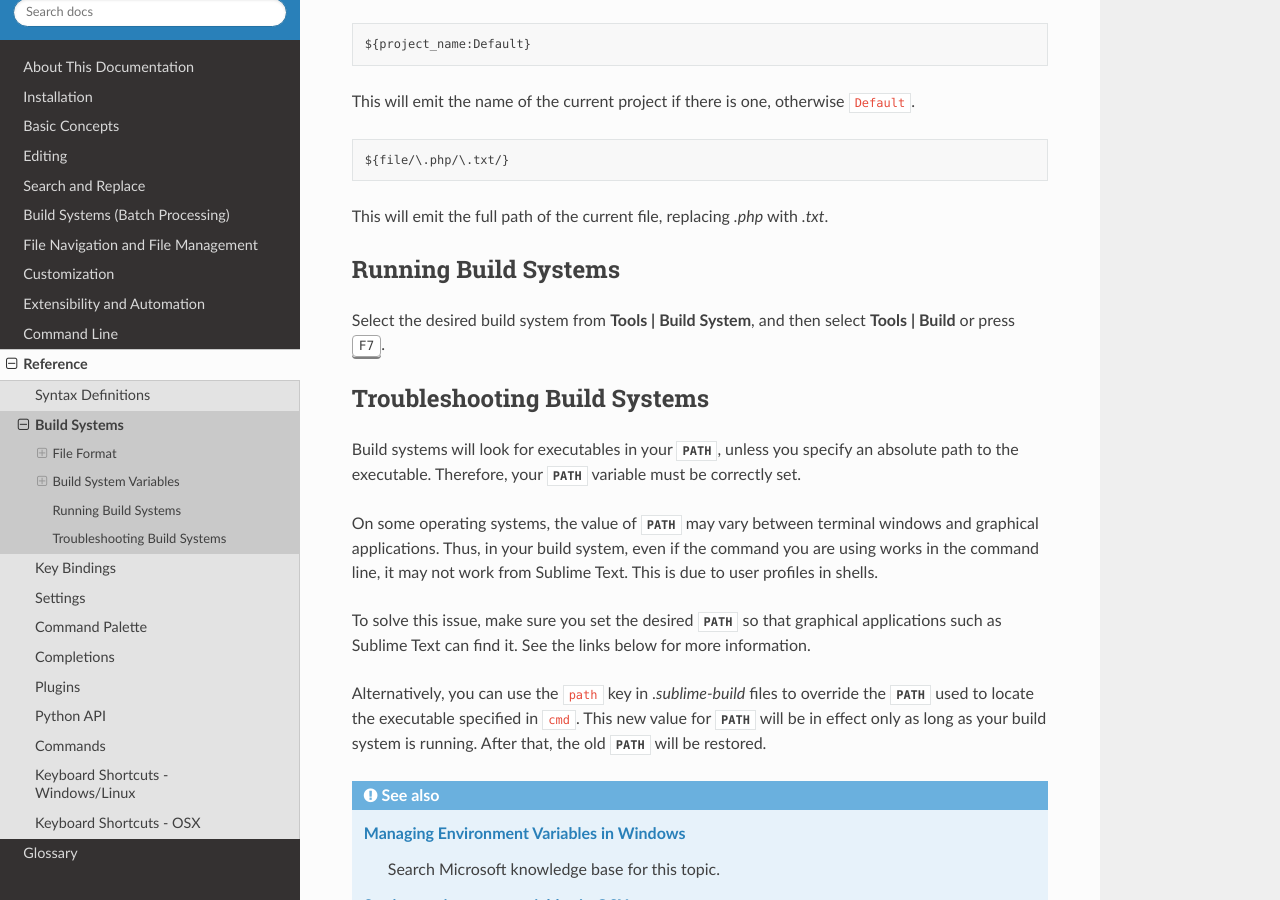
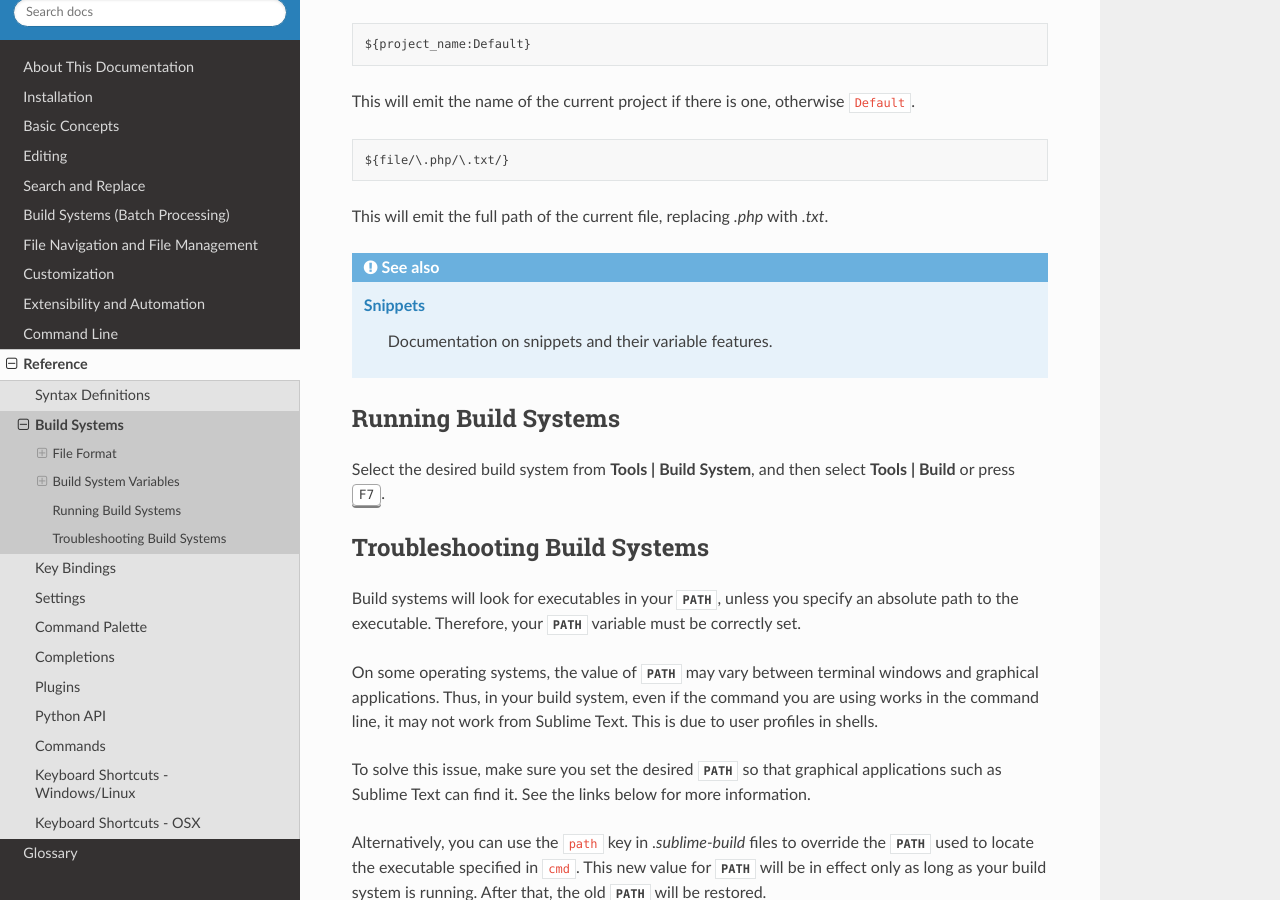
Before and after one commit to guillermooo/sublime-undocs, a Sphinx documentation site: the page built from source/reference/build_systems.rst, in a window 1280 px wide and 900 px high, scrolled down 4740 px. Built offline with Sphinx 7.4.7 and the Read the Docs theme 2.0.0, drawn with Linux system fonts in a browser that asks for light colours.

Commit message:
See-also adjustments
Reuses: b9c5692a5898258c787bf83ba59e73330fa44c74

```diff
--- a/source/reference/build_systems.rst
+++ b/source/reference/build_systems.rst
@@ -255,6 +255,12 @@ This will emit the name of the current project if there is one, otherwise
 
 This will emit the full path of the current file, replacing *.php* with *.txt*.
 
+.. seealso::
+
+    :doc:`/extensibility/snippets`
+        Documentation on snippets and their variable features.
+
+
 
 Running Build Systems
 *********************
```
Also changed, not shown: source/file_processing/build_systems.rst (+7 -6 lines).
